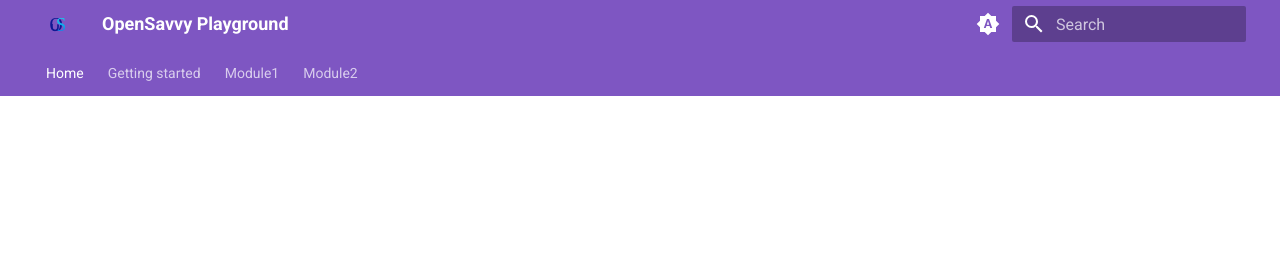
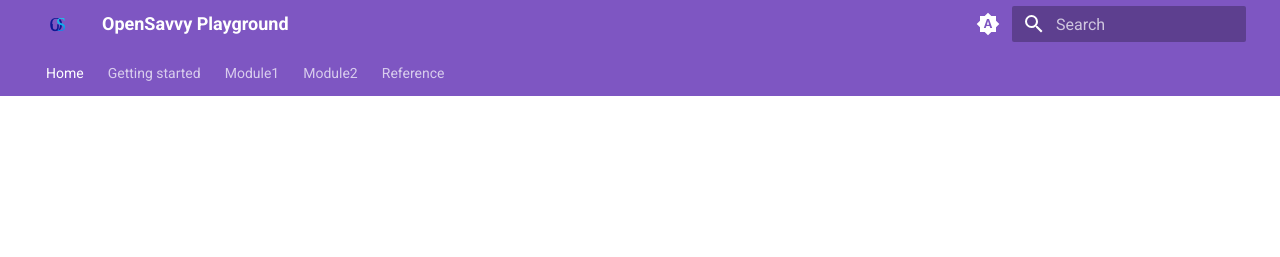
Before and after one commit to CLOVIS-AI/Prepared, an MkDocs documentation site: the page built from docs/website/docs/index.md, in a window 1280 px wide and 900 px high. Shown: the top 257 px of the window. Built offline with MkDocs 1.6.1 and Material for MkDocs 9.7.7, drawn with Linux system fonts in a browser that asks for light colours.

Commit message:
docs(website): Create the 'reference' page that links to Dokka

```diff
--- a/docs/website/.gitlab-ci.yml
+++ b/docs/website/.gitlab-ci.yml
@@ -10,6 +10,7 @@ mkdocs:
     - ls
     - 'echo "repo_url: $CI_PROJECT_URL">>mkdocs.yml'
     - 'echo "repo_name: $CI_PROJECT_TITLE">>mkdocs.yml'
+    - 'echo "repo_pages: $CI_PAGES_URL">>mkdocs.yml'
 
   script:
     - pwd
--- a/docs/website/mkdocs.yml
+++ b/docs/website/mkdocs.yml
@@ -69,3 +69,6 @@ nav:
   - Module1: []
 
   - Module2: []
+
+  - Reference:
+      - reference.md
--- /dev/null
+++ b/docs/website/overrides/redirect-to-reference.html
@@ -0,0 +1,13 @@
+<!doctype html>
+<html>
+<head>
+	<meta charset="utf-8">
+	<meta name="viewport" content="width=device-width,initial-scale=1">
+	<title>{{ config.site_name }}</title>
+	<noscript>
+		<meta http-equiv="refresh" content="0;url={{ config.repo_pages }}/api-docs">
+	</noscript>
+	<script>window.location.replace(["{{ config.repo_pages }}/api-docs",window.location.search,window.location.hash].join(""))</script>
+</head>
+<body></body>
+</html>
```
Also changed, not shown: docs/website/docs/reference.md (added, +5 -0 lines).
